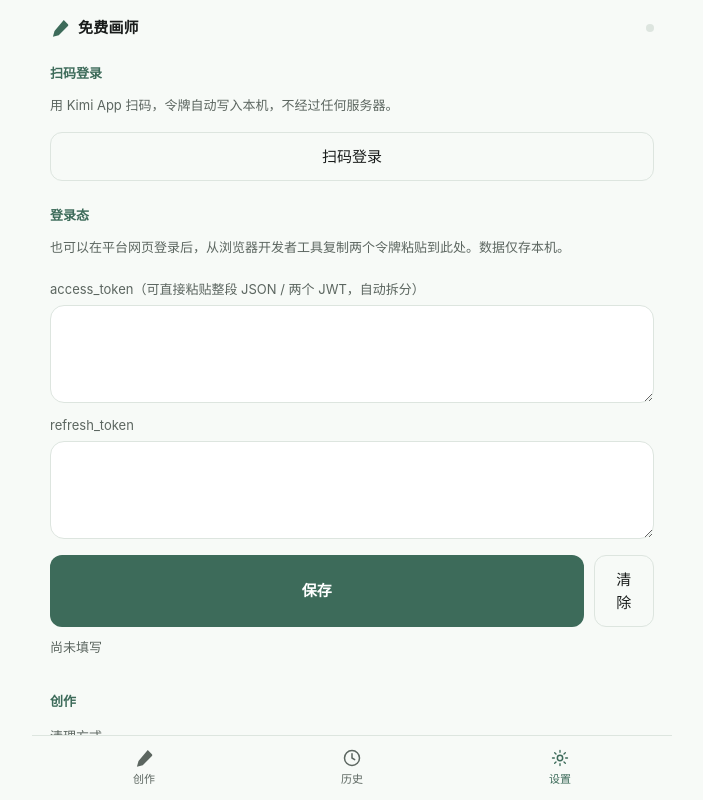
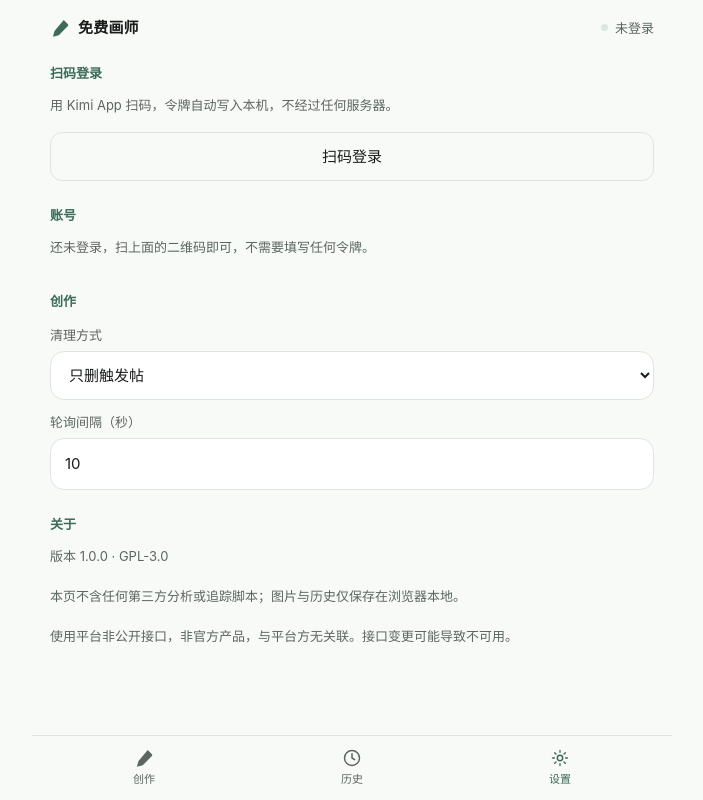
Before and after one commit to silverbullet-liang/KimiFreePainter, a React (Vite) app in the folder web/: page / in a window 1280 px wide. Both pictures are taken after a click on the button "设置". Shown: the top 800 px of the page, without its empty margins (288-991 px from the left). Built offline with nearby package versions, Linux system fonts and the light colour scheme.

Commit message:
feat(web): 只保留扫码登录，移除手填令牌；顶栏实时显示账号状态；access 到期自动续期

```diff
--- a/web/src/App.tsx
+++ b/web/src/App.tsx
@@ -7,6 +7,7 @@ import {
   deleteMoment,
   extractIntro,
   extractMomentIds,
+  getMe,
   getMoment,
   hasTokens,
   jwtLeftDays,
@@ -21,6 +22,7 @@ import {
   type Moment
 } from './api/kimi'
 import QrLogin from './QrLogin'
+import { refreshTokens } from './api/auth'
 
 type Status = 'idle' | 'posting' | 'waiting' | 'done' | 'failed'
 type Tab = 'paint' | 'history' | 'settings'
@@ -65,9 +67,34 @@ export default function App() {
   const [clean, setClean] = useState(() => localStorage.getItem('kfp_clean') || 'trigger')
   const [poll, setPoll] = useState(() => Number(localStorage.getItem('kfp_poll') || 10))
   const [openId, setOpenId] = useState<string | null>(null)
+  const [nick, setNick] = useState(() => localStorage.getItem('kfp_nick') || '')
   const [pick, setPick] = useState<File | null>(null)
   const [pickUrl, setPickUrl] = useState('')
   const timer = useRef<number | null>(null)
+
+  // 登录态实时维护：access 到期自动用刷新态换新，换不动就判定掉线
+  useEffect(() => {
+    if (!tokens.refresh) return
+    let alive = true
+    const check = async () => {
+      const left = jwtLeftDays(tokens.access)
+      if (left >= 0) return
+      try {
+        const next = await refreshTokens(tokens.refresh)
+        if (!alive || !next.access) return
+        setTokens(next)
+        saveTokens(next)
+      } catch {
+        /* 刷新失败不动它：可能是临时网络问题，下一轮再试 */
+      }
+    }
+    void check()
+    const t = window.setInterval(() => void check(), 60_000)
+    return () => {
+      alive = false
+      window.clearInterval(t)
+    }
+  }, [tokens.access, tokens.refresh])
 
   const logged = hasTokens()
   const refreshDays = useMemo(() => jwtLeftDays(tokens.refresh), [tokens])
@@ -230,11 +257,6 @@ export default function App() {
     }
   }
 
-  function persistTokens() {
-    saveTokens({ access: tokens.access.trim(), refresh: tokens.refresh.trim() })
-    setTokens({ access: tokens.access.trim(), refresh: tokens.refresh.trim() })
-  }
-
   return (
     <div className="app">
       <header>
@@ -242,7 +264,10 @@ export default function App() {
           <Brush />
           <span>免费画师</span>
         </div>
-        <span className={`dot ${logged ? 'on' : ''}`} title={logged ? '已填写登录态' : '未填写登录态'} />
+        <span className={`who ${logged ? 'on' : ''}`}>
+          <span className={`dot ${logged ? 'on' : ''}`} />
+          {logged ? nick || '已登录' : '未登录'}
+        </span>
       </header>
 
       <main>
@@ -410,43 +435,38 @@ export default function App() {
                   const next = { access, refresh }
                   setTokens(next)
                   saveTokens(next)
+                  void getMe()
+                    .then((u) => {
+                      setNick(u.name)
+                      localStorage.setItem('kfp_nick', u.name)
+                    })
+                    .catch(() => undefined)
                 }}
               />
             </section>
 
             <section>
-              <h2>登录态</h2>
-              <p className="hint">也可以在平台网页登录后，从浏览器开发者工具复制两个令牌粘贴到此处。数据仅存本机。</p>
-              <label>access_token（可直接粘贴整段 JSON / 两个 JWT，自动拆分）</label>
-              <textarea
-                rows={3}
-                value={tokens.access}
-                onChange={(e) => setTokens({ ...tokens, access: e.target.value })}
-                onPaste={(e) => {
-                  const blob = parseTokenBlob(e.clipboardData.getData('text'))
-                  if (blob) {
-                    e.preventDefault()
-                    setTokens(blob)
-                  }
-                }}
-              />
-              <label>refresh_token</label>
-              <textarea rows={3} value={tokens.refresh} onChange={(e) => setTokens({ ...tokens, refresh: e.target.value })} />
-              <div className="row">
-                <button className="primary" onClick={persistTokens}>保存</button>
+              <h2>账号</h2>
+              {logged ? (
+                <>
+                  <p className="hint">
+                    {nick || '已登录'} · 刷新态剩余 {refreshDays >= 0 ? refreshDays + ' 天' : '未知'}
+                  </p>
                   <button
-                  className="ghost"
+                    className="ghost wide"
                     onClick={() => {
                       clearTokens()
                       setTokens({ access: '', refresh: '' })
+                      setNick('')
+                      localStorage.removeItem('kfp_nick')
                     }}
                   >
-                  清除
+                    退出登录
                   </button>
-              </div>
-              <p className="hint">
-                {logged ? `刷新态剩余 ${refreshDays >= 0 ? refreshDays + ' 天' : '未知'}` : '尚未填写'}
-              </p>
+                </>
+              ) : (
+                <p className="hint">还未登录，扫上面的二维码即可，不需要填写任何令牌。</p>
+              )}
             </section>
 
             <section>
@@ -545,27 +565,6 @@ async function cleanPosts(triggerId: string, resultId?: string): Promise<boolean
   return ok
 }
 
-/**
- * 兼容三种剪贴板内容：JSON（accessToken/access_token/a 任意键名）、
- * 「access + refresh」两行、以及只含一个 JWT 的纯文本。
- */
-function parseTokenBlob(raw: string): { access: string; refresh: string } | null {
-  const text = raw.trim()
-  if (!text) return null
-  try {
-    const j = JSON.parse(text) as { [k: string]: string }
-    const access = j.accessToken || j.access_token || j.access || j.a || ''
-    const refresh = j.refreshToken || j.refresh_token || j.refresh || j.r || ''
-    if (access || refresh) return { access, refresh }
-  } catch {
-    /* 不是 JSON，继续按文本处理 */
-  }
-  const jwts = text.match(/eyJ[A-Za-z0-9_-]+\.[A-Za-z0-9_-]+\.[A-Za-z0-9_-]+/g)
-  if (jwts && jwts.length >= 2) return { access: jwts[0], refresh: jwts[1] }
-  if (jwts && jwts.length === 1) return { access: jwts[0], refresh: '' }
-  return null
-}
-
 function Brush() {
   return (
     <svg viewBox="0 0 24 24" width="20" height="20" aria-hidden="true">
--- a/web/src/api/auth.ts
+++ b/web/src/api/auth.ts
@@ -115,3 +115,18 @@ export function webId(): string {
 export function qrContent(code: string): string {
   return `https://www.kimi.com/wechat/mp/auth?id=${encodeURIComponent(code)}&device_id=${encodeURIComponent(webId())}`
 }
+
+/**
+ * 双令牌轮换。刷新态过期或 access 到期时用它续命，
+ * 这样界面上的「已登录」不会名存实亡。
+ */
+export async function refreshTokens(current: string): Promise<{ access: string; refresh: string }> {
+  const d = await rpc<any>('/account.gateway.v1.AuthService/RefreshToken', {
+    refresh_token: current,
+    refreshToken: current
+  })
+  return {
+    access: pick(d, ['accessToken', 'access_token']),
+    refresh: pick(d, ['refreshToken', 'refresh_token']) || current
+  }
+}
--- a/web/src/api/kimi.ts
+++ b/web/src/api/kimi.ts
@@ -205,6 +205,13 @@ function parseMoment(m: any): Moment {
     refMomentId: m?.refMomentId ?? m?.content?.refMomentId ?? '',
     images
   }
+}
+
+/** 取当前账号资料，用于界面上显示昵称。 */
+export async function getMe(): Promise<{ name: string; userId: string }> {
+  const r = await call<any>('/moment.v1.UserService/GetMe', { view: 'VIEW_DEFAULT' })
+  const b = r?.userBase ?? r?.user ?? {}
+  return { name: b.name || b.nickname || '', userId: b.userId || b.id || '' }
 }
 
 export async function listBots(): Promise<Bot[]> {
--- a/web/src/styles.css
+++ b/web/src/styles.css
@@ -138,3 +138,8 @@ button.wide { width: 100%; }
   color: var(--muted);
 }
 .pick-prev .icon svg { width: 12px; height: 12px; }
+
+.who { display: inline-flex; align-items: center; gap: 7px; font-size: 13px; color: var(--muted); max-width: 46vw; }
+.who.on { color: var(--fg); }
+.who .dot { width: 7px; height: 7px; border-radius: 50%; background: var(--line); flex: none; }
+.who .dot.on { background: #18a058; }
```
Lines whose indentation alone changed are shown as unchanged.
